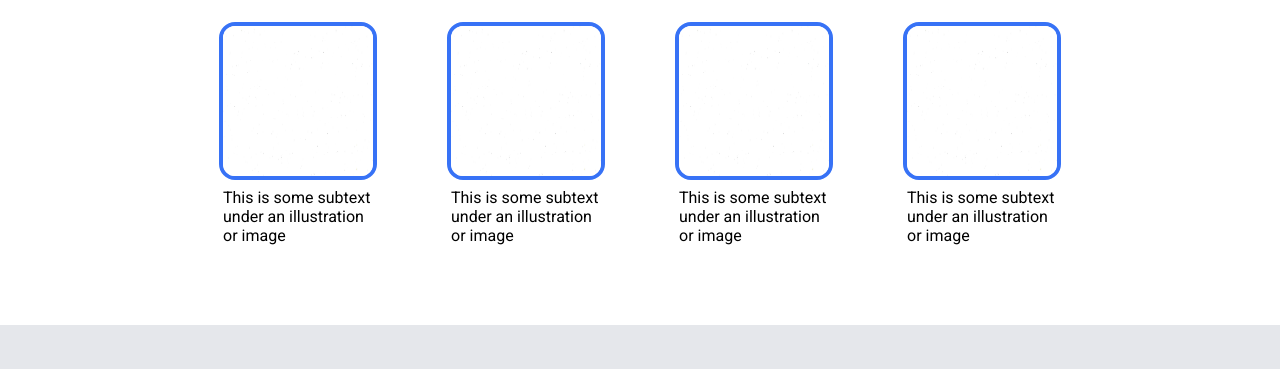
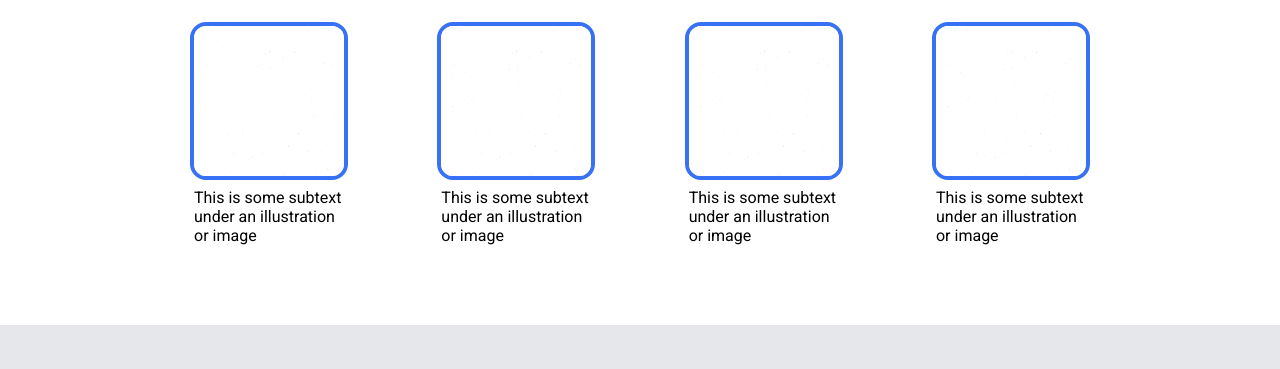
Before and after one commit to mobinpna/landing-page, a plain HTML site: page index.html in a window 1280 px wide. Shown: the part 583-952 px from the top of the page. Drawn offline with Linux system fonts and the light colour scheme.

Commit message:
add witdh to info-sec

```diff
--- a/style.css
+++ b/style.css
@@ -52,10 +52,12 @@ html body {
 
 .info-sec {
     padding: 55px 100px 80px 100px;
+    align-self: center;
     display: flex;
     flex-direction: column;
     align-items: center;
     justify-content: center;
+    width: 900px;
 }
 
 .info-sec .top {
@@ -68,6 +70,7 @@ html body {
     display: flex;
     justify-content: space-between;
     gap: 70px;
+    width: 900px;
 }
 
 .sub{
```
